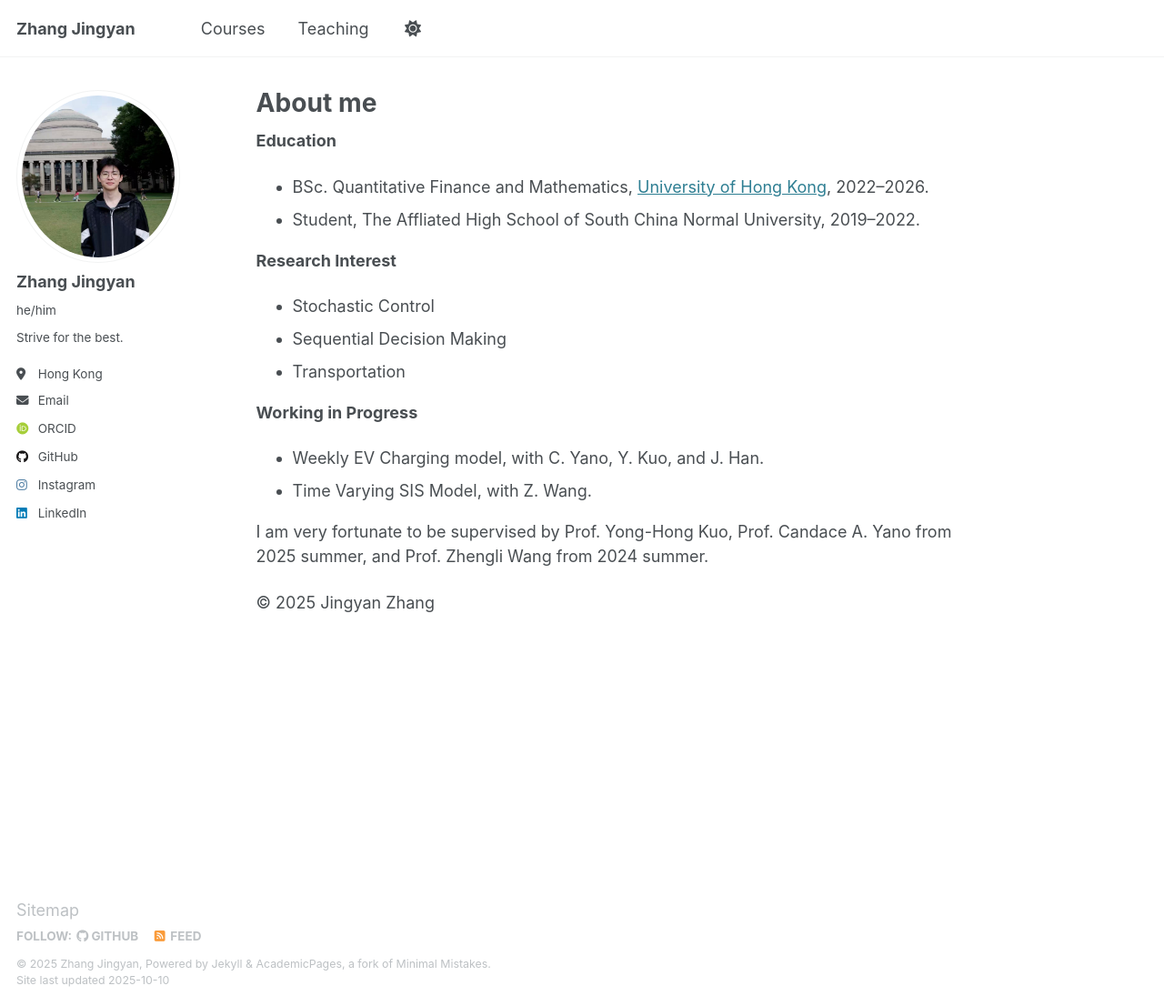
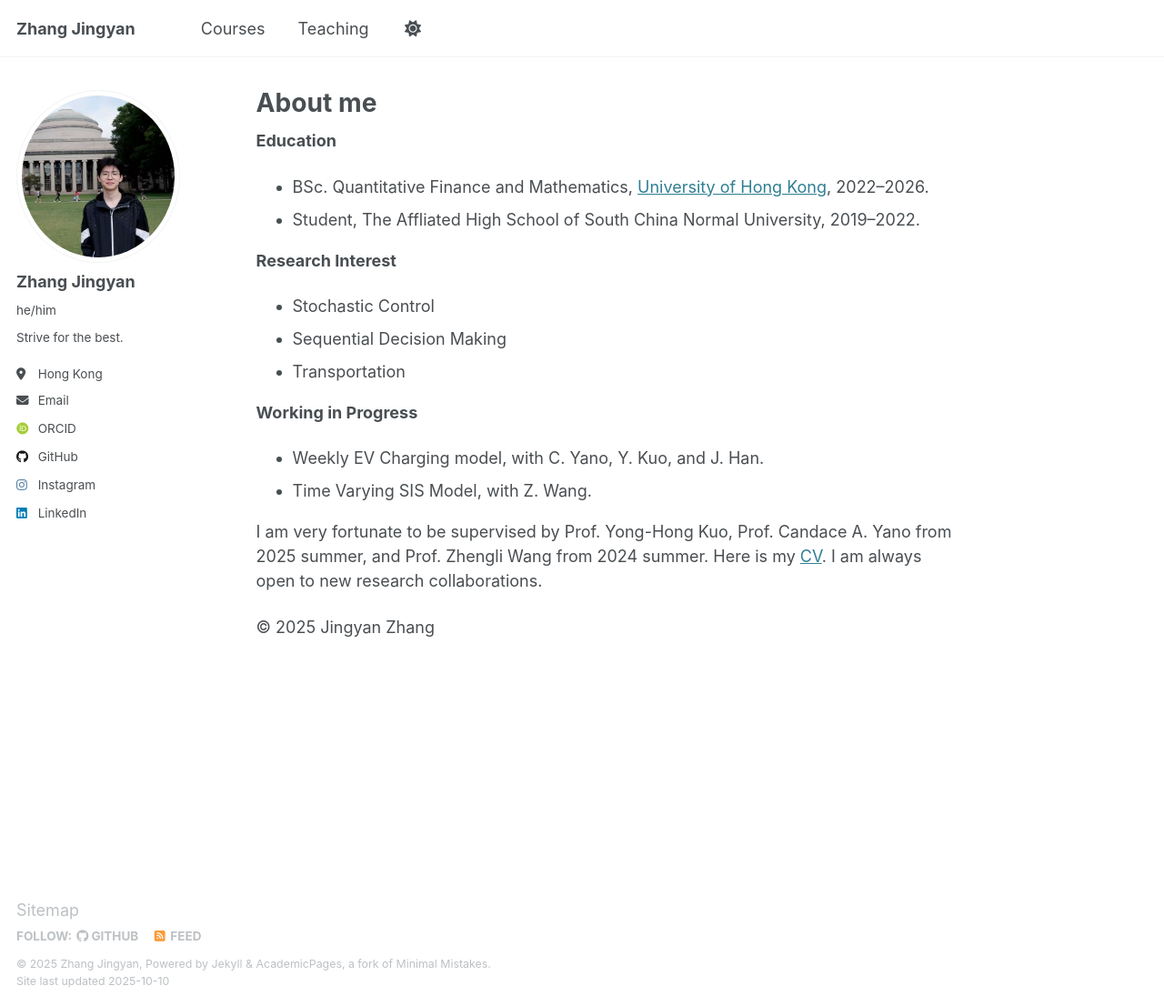
Before and after one commit to zjy-Felix/Felix, a Jekyll site: the page built from _pages/about.md, in a window 1280 px wide and 1106 px high. Shown: the whole window at 91% size. Built offline with Jekyll 4.4.1, drawn with Linux system fonts in a browser that asks for light colours; some web fonts are replaced.

Commit message:
Update about.md

```diff
--- a/_pages/about.md
+++ b/_pages/about.md
@@ -20,8 +20,7 @@ redirect_from:
 - Weekly EV Charging model, with C. Yano, Y. Kuo, and J. Han.
 - Time Varying SIS Model, with Z. Wang.
 
-I am very fortunate to be supervised by Prof. Yong-Hong Kuo, Prof. Candace A. Yano from 2025 summer, and Prof. Zhengli Wang from 2024 summer.
-
+I am very fortunate to be supervised by Prof. Yong-Hong Kuo, Prof. Candace A. Yano from 2025 summer, and Prof. Zhengli Wang from 2024 summer. Here is my [CV](assets/Zhang_Jingyan_Resume_Application.pdf). I am always open to new research collaborations.
 
 <footer>
     <p>© 2025 Jingyan Zhang</p>
```
